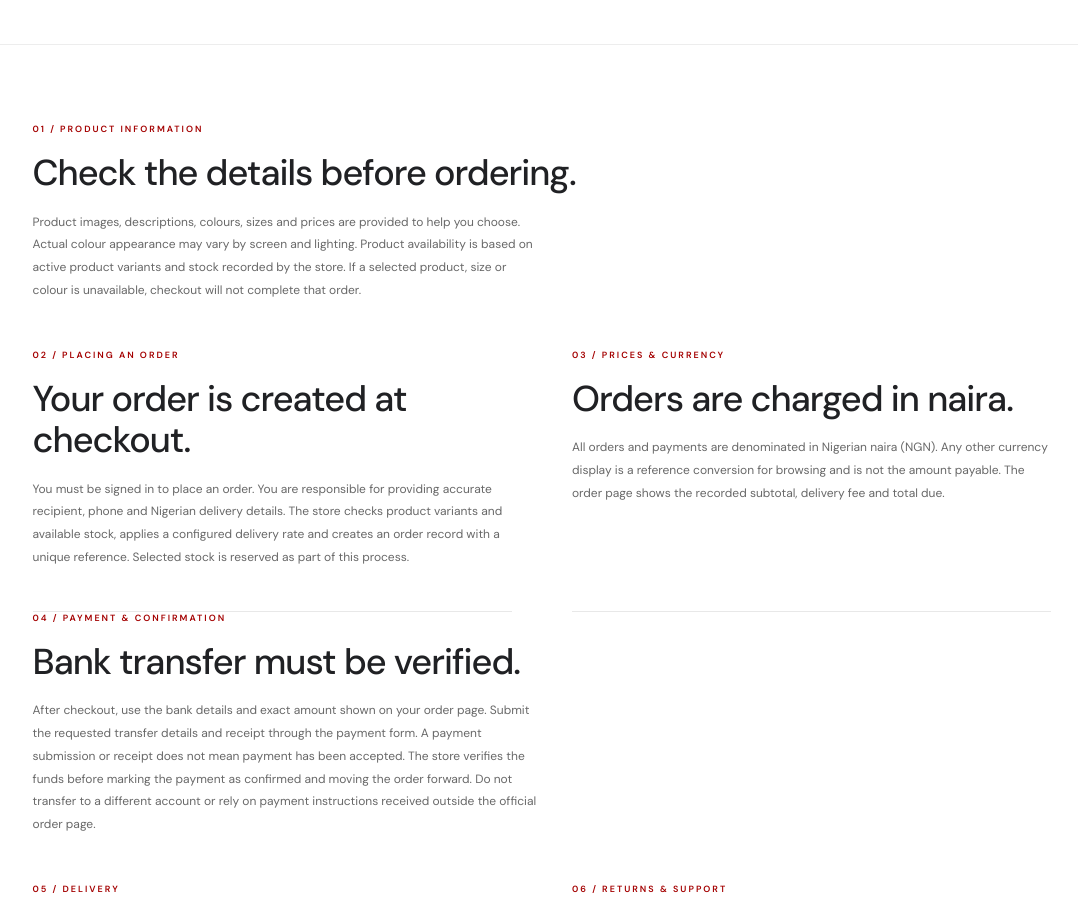
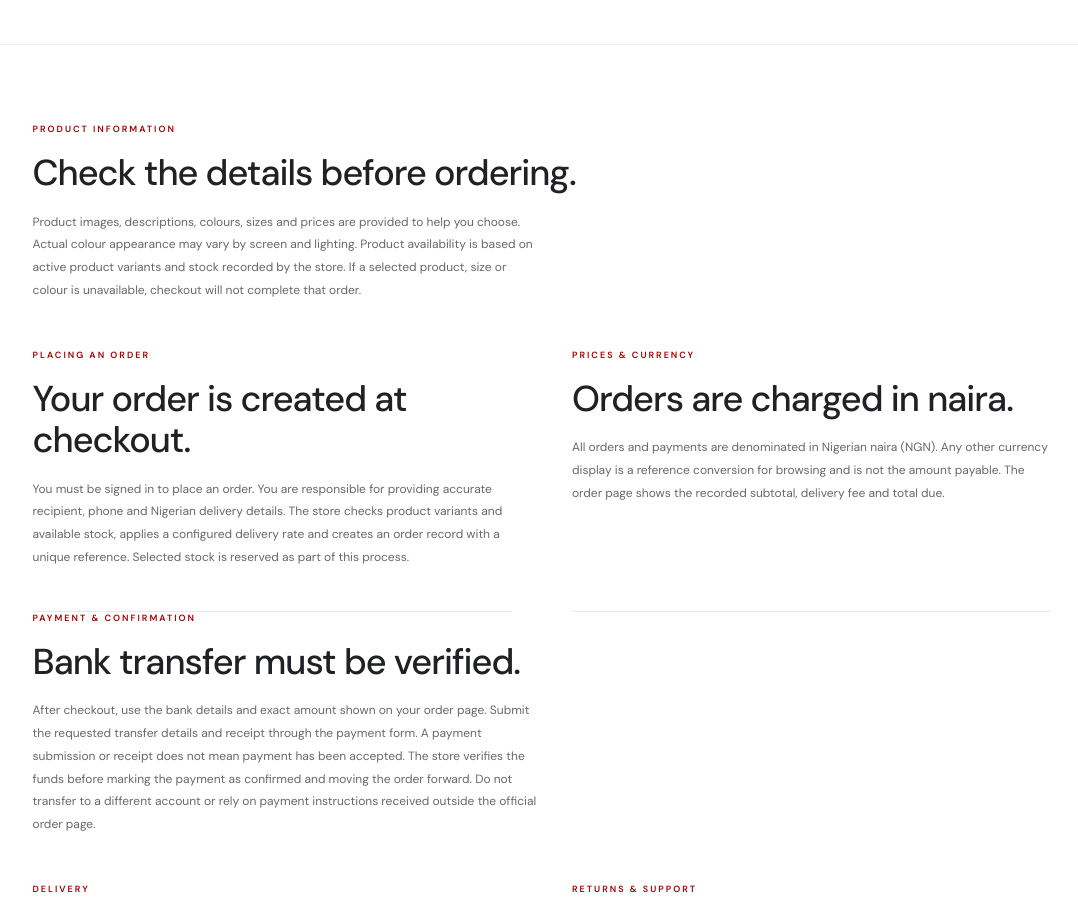
Before and after one commit to JACTech001/cropptech-commerce, a Next.js app: page /terms in a window 1280 px wide. Shown: the part 480-1397 px from the top of the page, without its empty margins (98-1176 px from the left). Built offline with nearby package versions, Linux system fonts and the light colour scheme; no server answers; a web font is replaced by a local one.

Commit message:
Remove unnecessary section numbering from store information pages

```diff
--- a/app/terms/page.js
+++ b/app/terms/page.js
@@ -6,41 +6,41 @@ export default function TermsPage() {
   return (
     <StorePageShell eyebrow="STORE INFORMATION / TERMS" title={<>Fair terms.<br /><em>Clear expectations.</em></>} intro="Please review these terms before placing an order with CroppTech Commerce Store. They describe the current catalogue, checkout, payment and delivery process.">
       <div className="info-single">
-        <p className="eyebrow">01 / PRODUCT INFORMATION</p>
+        <p className="eyebrow">PRODUCT INFORMATION</p>
         <h2>Check the details before ordering.</h2>
         <p>Product images, descriptions, colours, sizes and prices are provided to help you choose. Actual colour appearance may vary by screen and lighting. Product availability is based on active product variants and stock recorded by the store. If a selected product, size or colour is unavailable, checkout will not complete that order.</p>
       </div>
       <div className="info-columns">
         <article>
-          <p className="eyebrow">02 / PLACING AN ORDER</p>
+          <p className="eyebrow">PLACING AN ORDER</p>
           <h2>Your order is created at checkout.</h2>
           <p>You must be signed in to place an order. You are responsible for providing accurate recipient, phone and Nigerian delivery details. The store checks product variants and available stock, applies a configured delivery rate and creates an order record with a unique reference. Selected stock is reserved as part of this process.</p>
         </article>
         <article>
-          <p className="eyebrow">03 / PRICES & CURRENCY</p>
+          <p className="eyebrow">PRICES & CURRENCY</p>
           <h2>Orders are charged in naira.</h2>
           <p>All orders and payments are denominated in Nigerian naira (NGN). Any other currency display is a reference conversion for browsing and is not the amount payable. The order page shows the recorded subtotal, delivery fee and total due.</p>
         </article>
       </div>
       <div className="info-single">
-        <p className="eyebrow">04 / PAYMENT & CONFIRMATION</p>
+        <p className="eyebrow">PAYMENT & CONFIRMATION</p>
         <h2>Bank transfer must be verified.</h2>
         <p>After checkout, use the bank details and exact amount shown on your order page. Submit the requested transfer details and receipt through the payment form. A payment submission or receipt does not mean payment has been accepted. The store verifies the funds before marking the payment as confirmed and moving the order forward. Do not transfer to a different account or rely on payment instructions received outside the official order page.</p>
       </div>
       <div className="info-columns">
         <article>
-          <p className="eyebrow">05 / DELIVERY</p>
+          <p className="eyebrow">DELIVERY</p>
           <h2>Delivery depends on configured locations.</h2>
           <p>Orders are accepted only for Nigerian locations with a valid delivery rate configured by the store. The applicable fee is included in the order total. Delivery progress and any available shipment details are reflected in the order record or communicated by the store.</p>
         </article>
         <article>
-          <p className="eyebrow">06 / RETURNS & SUPPORT</p>
+          <p className="eyebrow">RETURNS & SUPPORT</p>
           <h2>Contact us before returning an item.</h2>
           <p>If there is a problem with an item or delivery, contact the store with your order number and relevant photos or details. Wait for the store to review your request and provide instructions before sending anything back. Return eligibility and refund arrangements are assessed with the store; contact us for the applicable instructions.</p>
         </article>
       </div>
       <div className="info-single">
-        <p className="eyebrow">07 / WEBSITE USE & CONTACT</p>
+        <p className="eyebrow">WEBSITE USE & CONTACT</p>
         <h2>Use the store responsibly.</h2>
         <p>Do not misuse the website, attempt unauthorized access or interfere with its operation. Store features and these terms may change as the service develops. For questions about an order or these terms, email Cropptechcommercestores@gmail.com.</p>
       </div>
```
